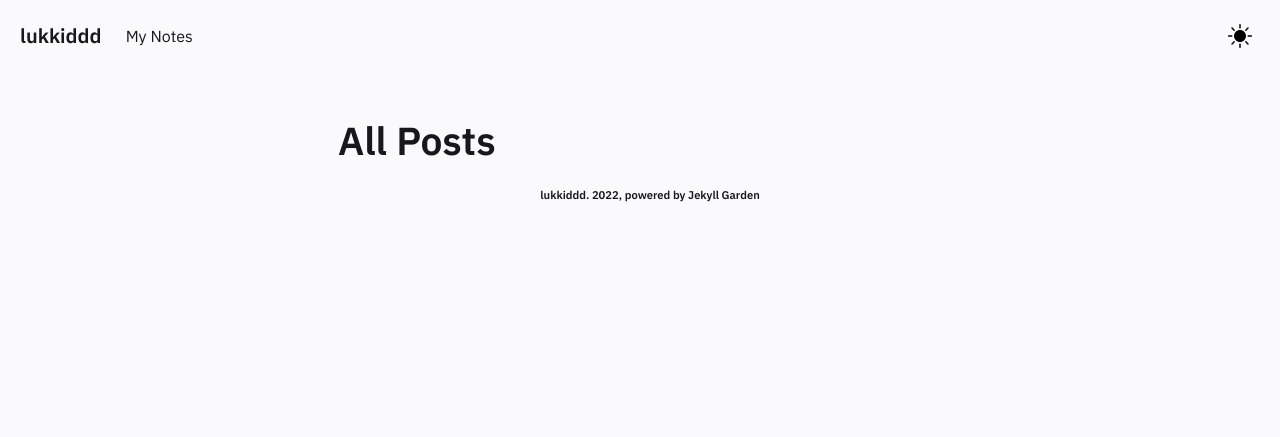
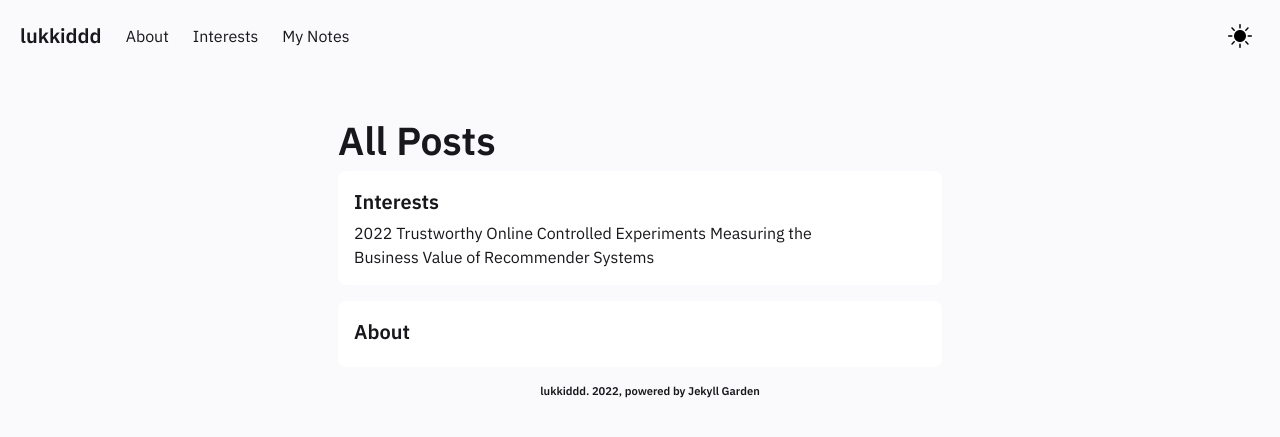
Before and after one commit to lukkiddd/lukkiddd.github.io, a Jekyll site: the page built from pages/posts.md, in a window 1280 px wide. Shown: the top 437 px of the page. Built offline with Jekyll 4.4.1, drawn with Linux system fonts in a browser that asks for light colours.

Commit message:
Play around with posts

```diff
--- a/_config.yml
+++ b/_config.yml
@@ -79,7 +79,7 @@ preferences:
   flashcards:
     enabled: false #Not supported in NotesGadern theme
   homepage:
-    enabled: false ##If you need a homepage, change this to true and edit _includes/Homepage.html
+    enabled: true ##If you need a homepage, change this to true and edit _includes/Homepage.html
 
 encoding: utf-8
 
--- a/_includes/Header.html
+++ b/_includes/Header.html
@@ -52,6 +52,12 @@
 
     <div id="navbarBasicExample" class="navbar-menu">
       <div class="navbar-start">
+        <a href="../posts/about"  class="navbar-item">
+          About
+        </a>
+        <a href="../posts/interests"  class="navbar-item">
+          Interests
+        </a>
         <a href="../notes"  class="navbar-item">
           My Notes
         </a>
--- a/_includes/Homepage.html
+++ b/_includes/Homepage.html
@@ -2,6 +2,9 @@
     <div class="block homeblock">
     <h1>lukkiddd's homepage</h1>
 
+    <p>
+        - <a href="../posts/interests">Interests</a>
+    </p>
     <p>
         Go to <a href="../notes"> notes </a> to see the note feed.
     </p>
--- /dev/null
+++ b/_posts/2022-01-17-interests.md
@@ -0,0 +1,9 @@
+---
+title: Interests
+---
+
+
+## 2022
+
+- [Trustworthy Online Controlled Experiments](https://www.amazon.com/Trustworthy-Online-Controlled-Experiments-Practical/dp/1108724264)
+- [Measuring the Business Value of Recommender Systems](https://dl.acm.org/doi/10.1145/3370082)
```
Also changed, not shown: _posts/2022-01-17-about.md (added).
